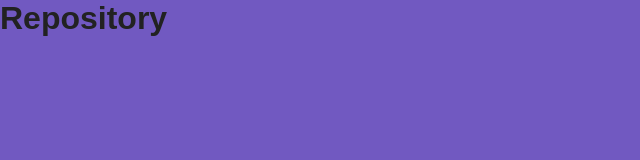
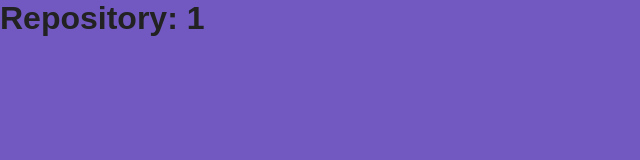
Before and after one commit to LdFerreira/react-learning, a React (Create React App) app: page /repository/1 in a window 1280 px wide. Shown: the top 160 px of the page, without its empty margins (0-640 px from the left). Built offline with nearby package versions, Linux system fonts and the light colour scheme.

Commit message:
added List in localstorage and routes navegation

```diff
--- a/src/pages/Main/index.js
+++ b/src/pages/Main/index.js
@@ -1,5 +1,6 @@
 import React, { Component } from 'react';
 import { FaGithubAlt, FaPlus, FaSpinner } from 'react-icons/fa';
+import { Link } from 'react-router-dom';
 
 import api from '../../services/api';
 import { Container, Form, SubmitButton, List } from './styles';
@@ -10,6 +11,25 @@ export default class Main extends Component {
     repositories: [],
     loading: false,
   };
+
+  // Carregar os dados do localstorage
+  componentDidMount() {
+    const repositories = localStorage.getItem('repositories');
+
+    if (repositories) {
+      this.setState({
+        repositories: JSON.parse(repositories),
+      });
+    }
+  }
+
+  // Salvar os dados do localstorage
+  componentDidUpdate(_, prevState) {
+    const { repositories } = this.state;
+    if (prevState.repositories !== repositories) {
+      localStorage.setItem('repositories', JSON.stringify(repositories));
+    }
+  }
 
   handleInputChange = e => {
     this.setState({ newRepo: e.target.value });
@@ -63,7 +83,9 @@ export default class Main extends Component {
           {repositories.map(repository => (
             <li key={repository.nome}>
               <span>{repository.nome}</span>
-              <a href="">Detalhes</a>
+              <Link to={`/repository/${encodeURIComponent(repository.nome)}`}>
+                Detalhes
+              </Link>
             </li>
           ))}
         </List>
--- a/src/pages/Repository/index.js
+++ b/src/pages/Repository/index.js
@@ -2,6 +2,6 @@ import React from 'react';
 
 // import { Container } from './styles';
 
-export default function Repository() {
-  return <h1>Repository</h1>;
+export default function Repository({ match }) {
+  return <h1>Repository: {decodeURIComponent(match.params.repository)} </h1>;
 }
--- a/src/routes.js
+++ b/src/routes.js
@@ -9,7 +9,7 @@ export default function Routes() {
     <BrowserRouter>
       <Switch>
         <Route path="/" exact component={Main} />
-        <Route path="/repository" component={Repository} />
+        <Route path="/repository/:repository" component={Repository} />
       </Switch>
     </BrowserRouter>
   );
```
